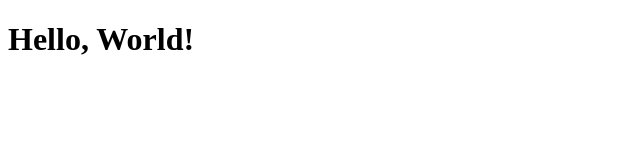
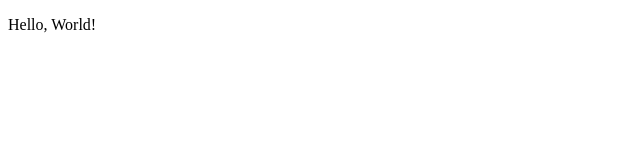
Before and after one commit to j0hNy8/website, a plain HTML site: page index.html in a window 1280 px wide. Shown: the whole page, without its empty margins (0-640 px from the left). Drawn offline with Linux system fonts and the light colour scheme.

Commit message:
Add a short paragraph

```diff
--- a/index.html
+++ b/index.html
@@ -4,6 +4,6 @@
   </head>
 
   <body>
-    <h1>Hello, World!</h1>
+    <p>Hello, World!</p>
   </body>
 </html>
```
